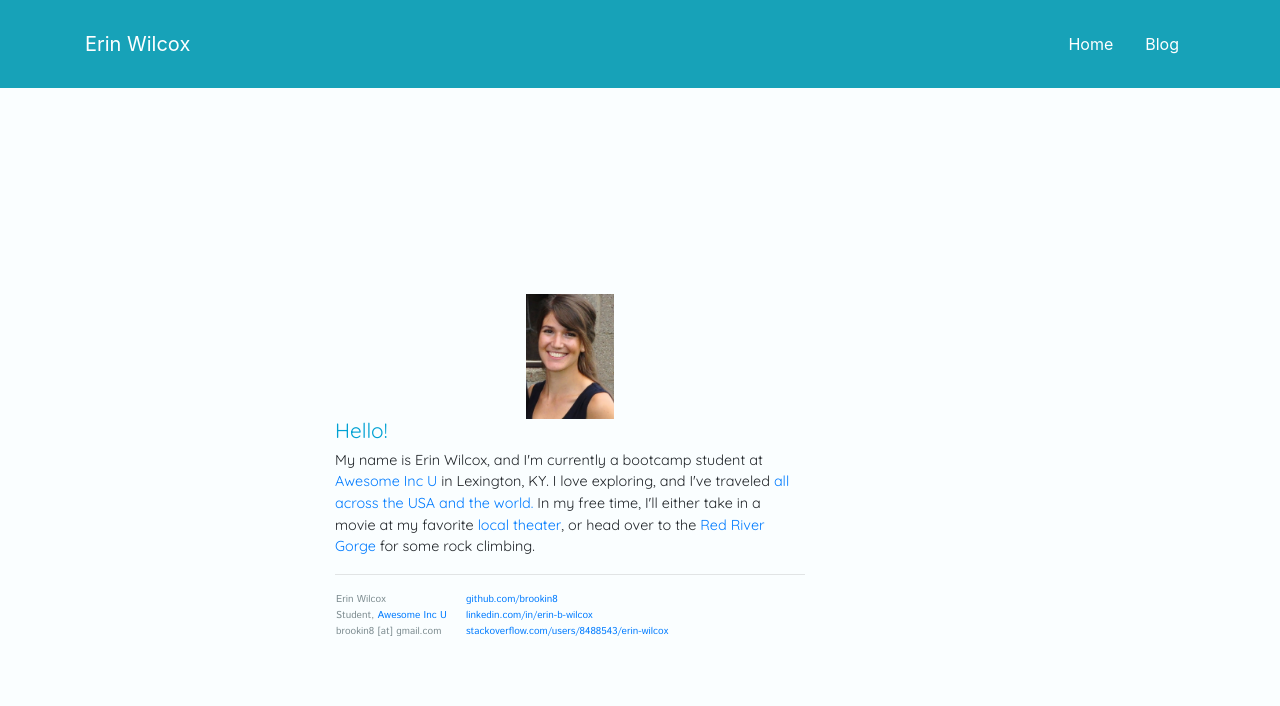
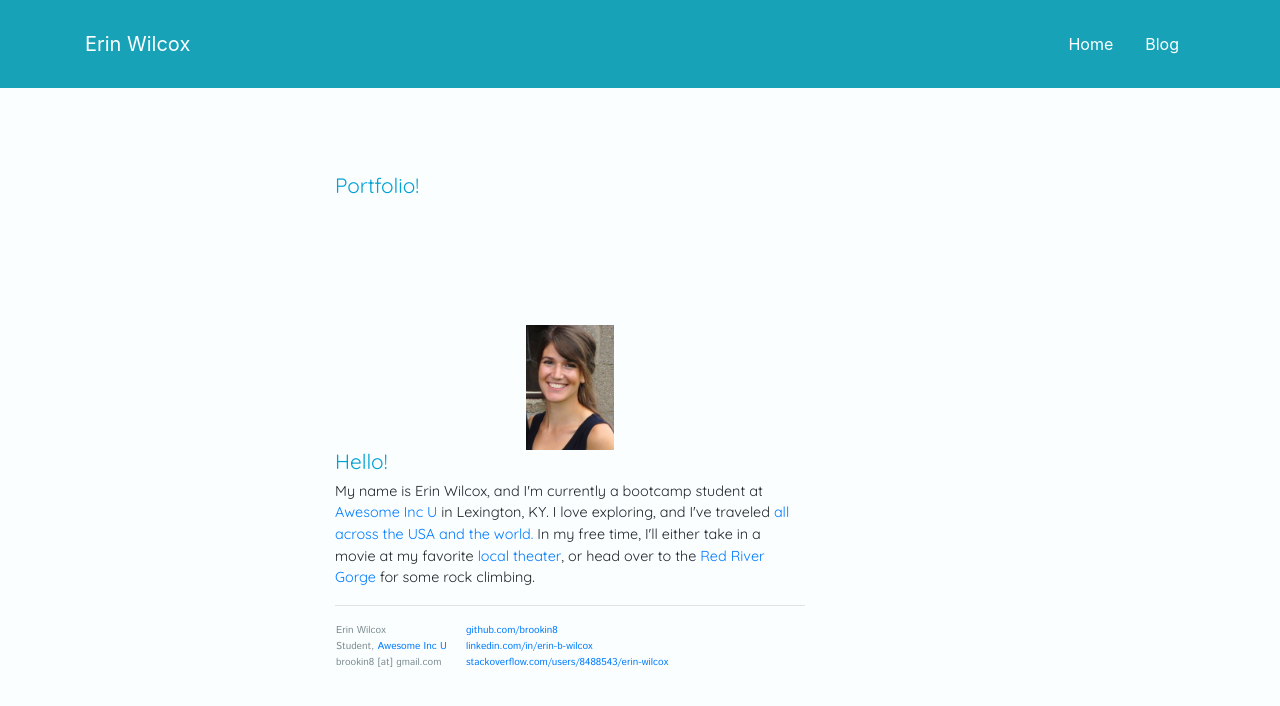
Before and after one commit to brookin8/brookin8.github.io, a Jekyll site: the page built from index.html, in a window 1280 px wide. Shown: the top 706 px of the page. Built offline with Jekyll 4.4.1, drawn with Linux system fonts in a browser that asks for light colours.

Commit message:
Adding Portfolio header

```diff
--- a/index.html
+++ b/index.html
@@ -15,6 +15,7 @@ layout: index
 
 		<section id="portfolio">
 			<div class ="container">
+			<h1>Portfolio!</h1>
 
 			<br>
 			<br>
```
